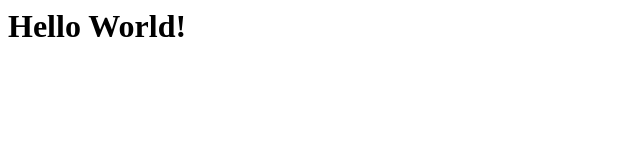
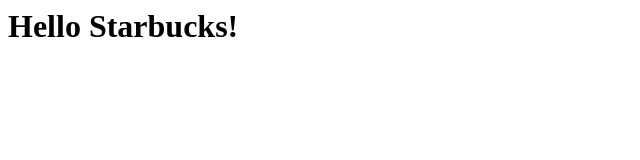
Before and after one commit to npuliga/terransazure, a plain HTML site: page ansible/index.html in a window 1280 px wide. Shown: the whole page, without its empty margins (0-640 px from the left). Drawn offline with Linux system fonts and the light colour scheme.

Commit message:
updated vars

```diff
--- a/ansible/index.html
+++ b/ansible/index.html
@@ -5,6 +5,6 @@ Hello World!
 </title>
 </head>
 <body>
-<h1>Hello World!</h1>
+<h1>Hello Starbucks!</h1>
 </body>
 </html>
```
Also changed, not shown: 1 other file.
